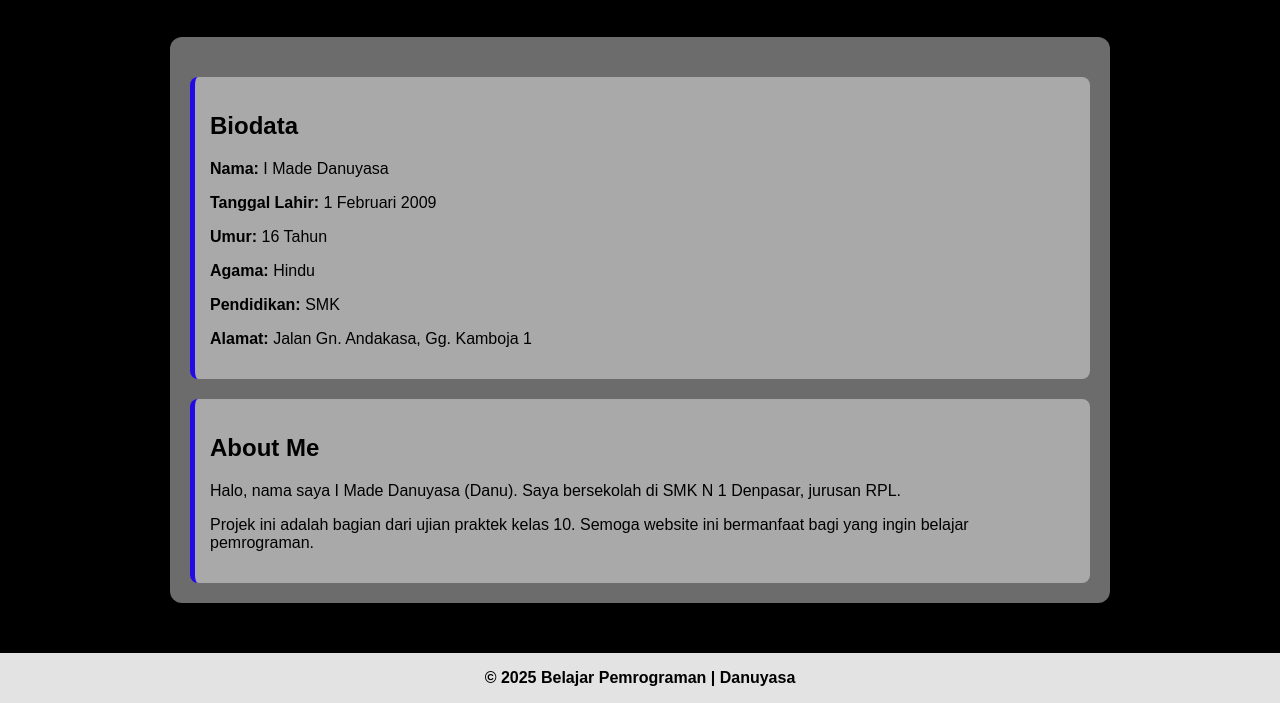
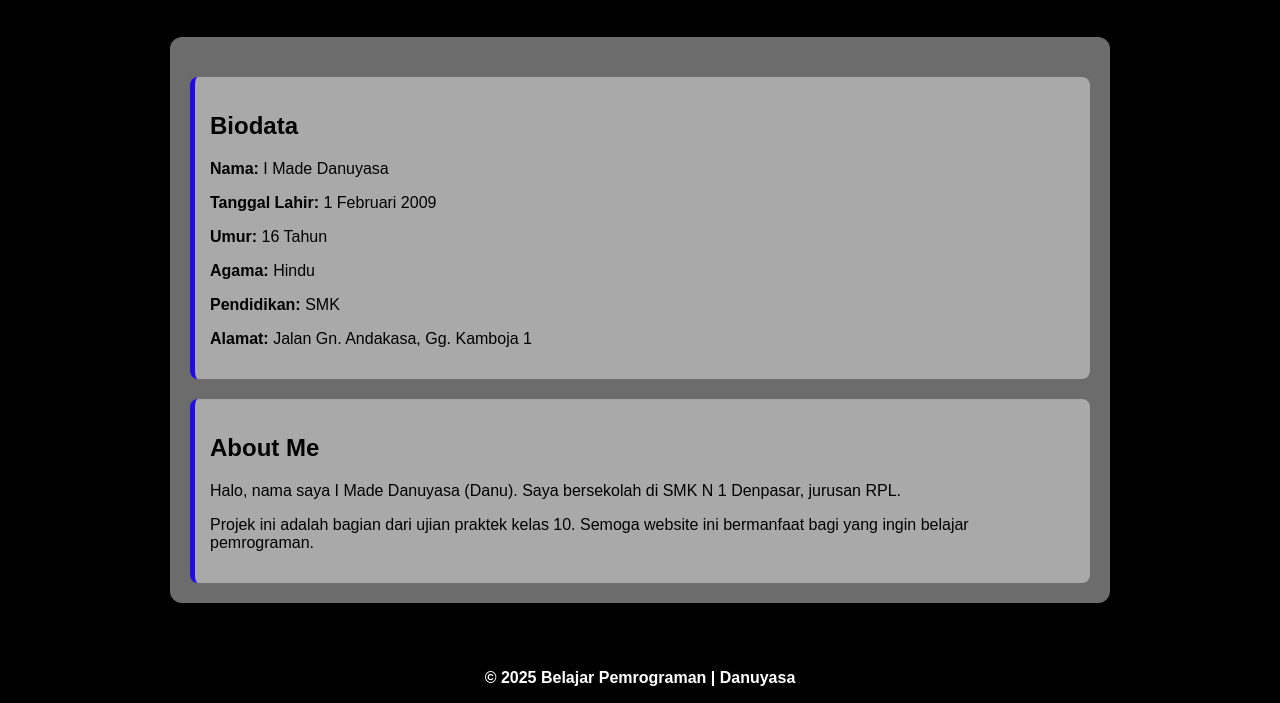
Before and after one commit to danuyasa09/web-edukasi, a plain HTML site: page index.html in a window 1280 px wide. Shown: the part 2283-2986 px from the top of the page. Drawn offline with Linux system fonts and the light colour scheme.

Commit message:
Update index.css

```diff
--- a/index.css
+++ b/index.css
@@ -153,7 +153,7 @@ nav ul li a:hover::after {
 }
 
 footer {
-  background-color: #e3e3e3;
+  color: white;
   text-align: center;
   padding: 1rem;
   margin-top: 50px;
```
